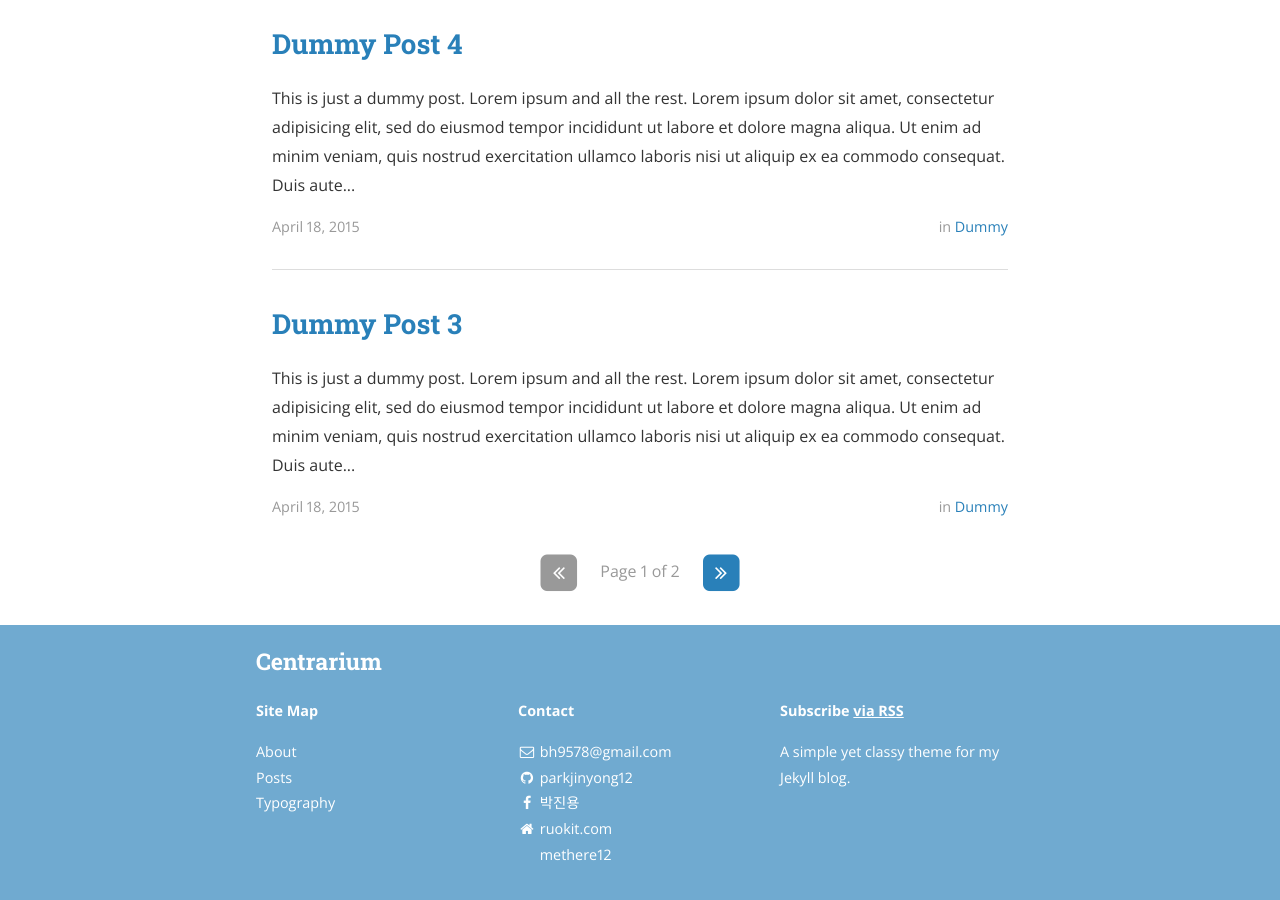
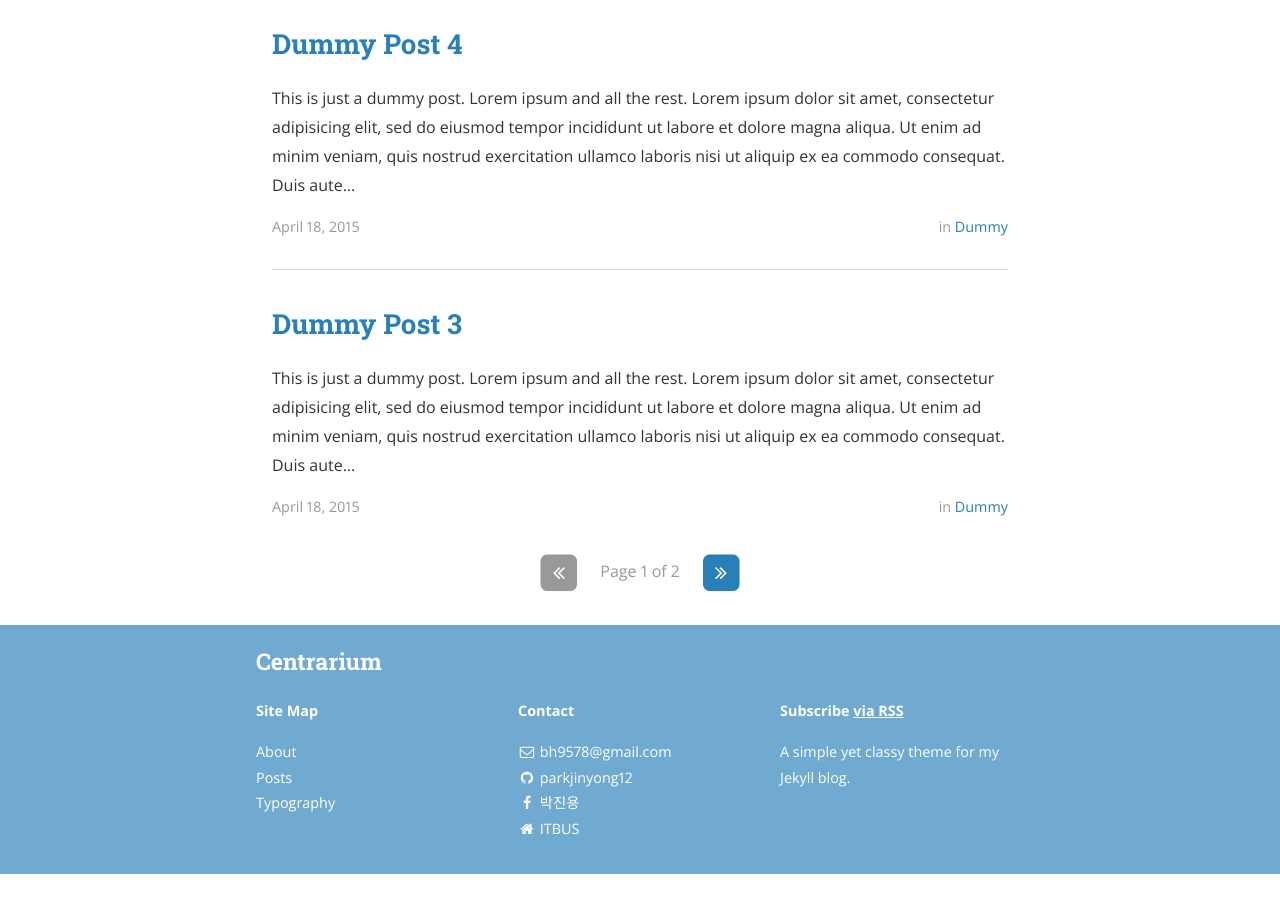
Before and after one commit to parkjinyong12/parkjinyong12.github.io, a Jekyll site: the page built from index.html, in a window 1280 px wide and 900 px high, scrolled down 1327 px. Built offline with Jekyll 4.4.1, drawn with Linux system fonts in a browser that asks for light colours; nearby versions of some CDN libraries; the list of posts is cut into pages by our own code; after the commit the page ends 2201 px from its top, so only the background shows below that.

Commit message:
Update _config.yml

```diff
--- a/_config.yml
+++ b/_config.yml
@@ -88,17 +88,17 @@ social:
 
   - name: Home
     icon: home
-    username: ruokit.com
+    username: ITBUS
     url: http://www.ruokit.com
     desc: Connect with me on My Homepage
     share: true
 
   - name: Naver Blog
     icon: blog
-    username: methere12
-    url: http://blog.naver.com/methere12
+    username:
+    url:
     desc: Connect with me on My Blog
-    share: true
+    share: false
 
   - name: LinkedIn
     icon: linkedin
```
